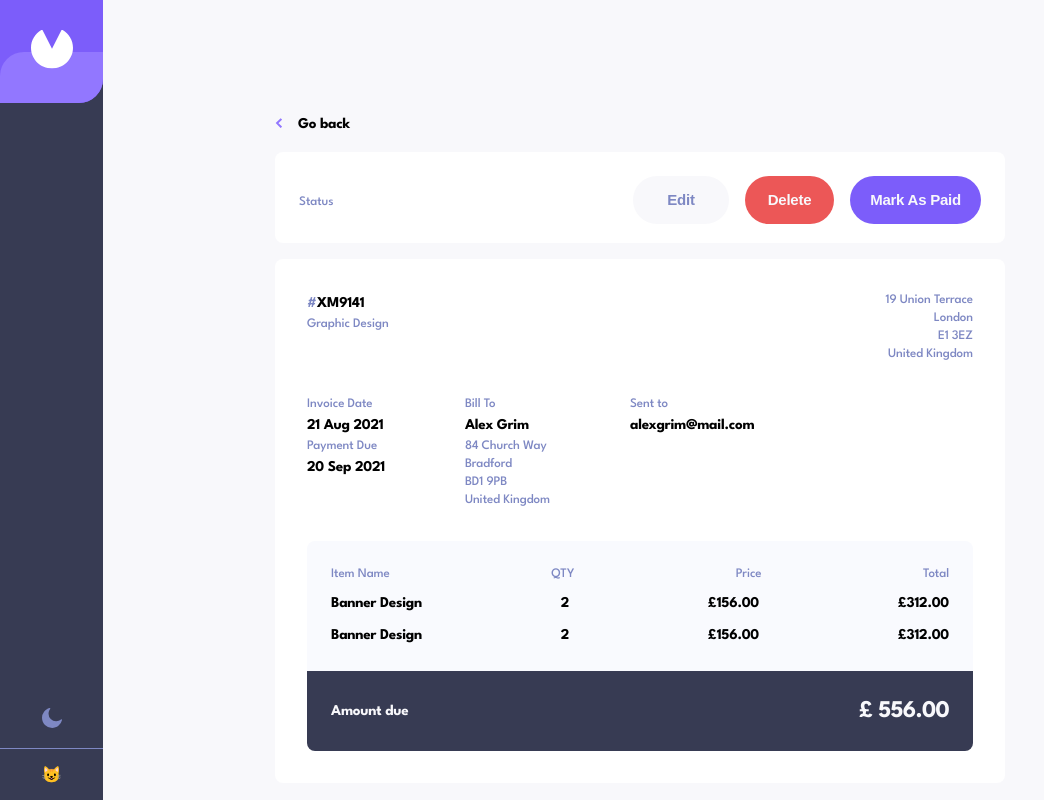
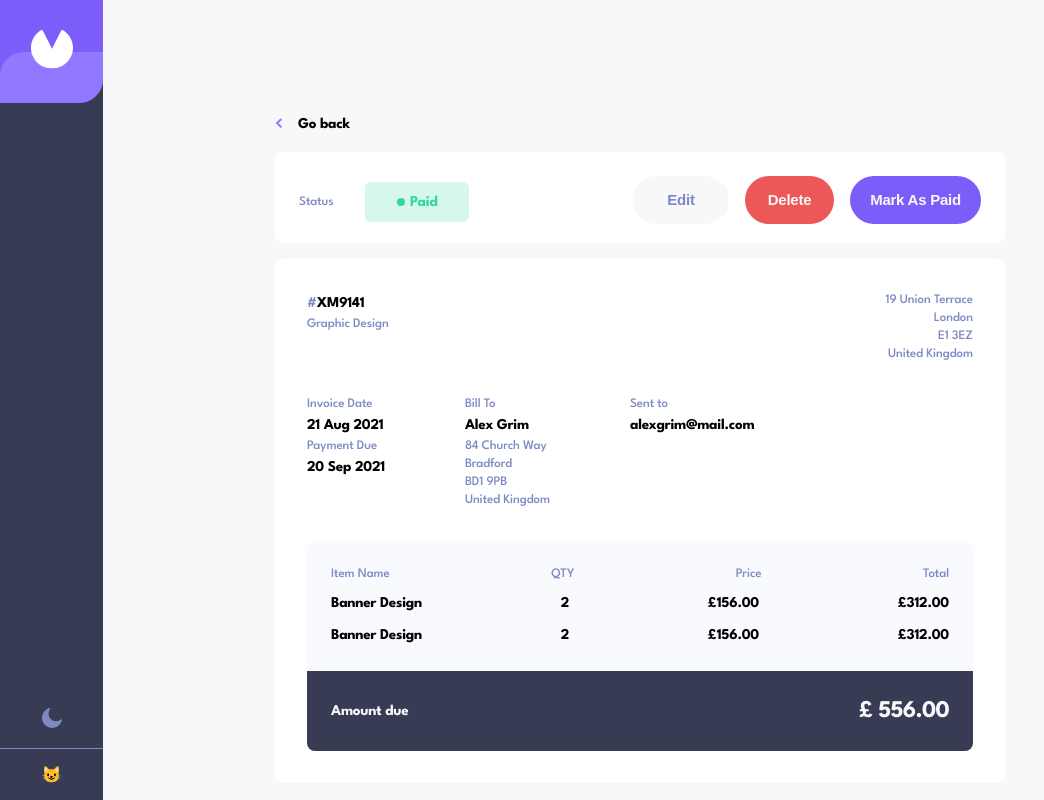
Before and after one commit to billybenntt/portfolio-project-6-invoice_app, a React (Vite) app: page /invoice/AA1449 in a window 1280 px wide. Shown: the whole page, without its empty margins (0-1044 px from the left). Built offline with nearby package versions, Linux system fonts and the light colour scheme.

Commit message:
added global types for invoice

```diff
--- a/src/components/InvoiceCard.tsx
+++ b/src/components/InvoiceCard.tsx
@@ -7,10 +7,8 @@ import {openForm, openModal} from "../features/Invoice/invoiceSlice.tsx";
 
 function InvoiceCard() {
 
-
     const {id} = useParams()
     const dispatch = useAppDispatch()
-
 
     const handleFormEdit = (id: string | undefined) => {
         console.log("The current ID is", id)
@@ -19,9 +17,8 @@ function InvoiceCard() {
 
     const handleFormDelete = () => {
         console.log("open modal")
-          dispatch(openModal())
+        dispatch(openModal())
     }
-
 
 
     return (
@@ -39,7 +36,7 @@ function InvoiceCard() {
                 <div className="invoice-card__header">
                     <div className="invoice-card__status">
                         <p>Status</p>
-                        <Status status="paid"/>
+                        <Status invoiceStatus="paid"/>
                     </div>
 
                     {/* CARD CONTROLS DESKTOP*/}
@@ -56,7 +53,7 @@ function InvoiceCard() {
                                 </button>
                             </div>
                             <div>
-                                <button className="btn btn-primary-2" >
+                                <button className="btn btn-primary-2">
                                     <span className="text-lg">Mark As Paid</span>
                                 </button>
                             </div>
--- a/src/components/InvoiceForm.tsx
+++ b/src/components/InvoiceForm.tsx
@@ -30,7 +30,6 @@ function InvoiceForm() {
                 {/*BILL FROM*/}
                 <div className="invoice-form__from">
                     <FormRow label="Street Addess"/>
-
                     <div className="invoice-group">
                         <FormRow label="City"/>
                         <FormRow label="Post Code"/>
@@ -71,18 +70,15 @@ function InvoiceForm() {
                         <FormListItem/>
                         <FormListItem/>
                     </div>
-
                     <button className="btn btn-accent-3">
                         <img src={IconPlus} alt="icon"/>
                         <span className="text-lg">Add New Item</span>
                     </button>
                 </div>
-
             </div>
 
 
             <div className="invoice-form__controls">
-
                 {isEditing ? (<div className="controls__edit">
                         <button className="btn btn-accent-1">
                             <span className="text-lg">Cancel</span>
--- a/src/components/InvoiceList.tsx
+++ b/src/components/InvoiceList.tsx
@@ -4,6 +4,7 @@ import {useAppDispatch, useAppSelector} from '../store/hooks.ts';
 import ImgNoInvoice from '../assets/illustration-empty.svg'
 import {openForm} from "../features/Invoice/invoiceSlice.tsx";
 import InvoiceListItem from "./subcomponents/InvoiceListItem.tsx";
+import {Invoice} from "../types/global";
 
 
 function InvoiceList() {
@@ -16,7 +17,7 @@ function InvoiceList() {
         dispatch(openForm())
     }
 
-    const invoiceListItems = allInvoices.map((item: any) => {
+    const invoiceListItems = allInvoices.map((item: Invoice) => {
         return <InvoiceListItem key={item.id} {...item}/>
     })
 
--- a/src/components/subcomponents/Status.tsx
+++ b/src/components/subcomponents/Status.tsx
@@ -2,9 +2,7 @@ import {PropStatus} from "../../types/components";
 
 function Status(props: PropStatus) {
 
-
     const {invoiceStatus} = props
-
 
     return (
         <div className={`status ${invoiceStatus}`}>
```
